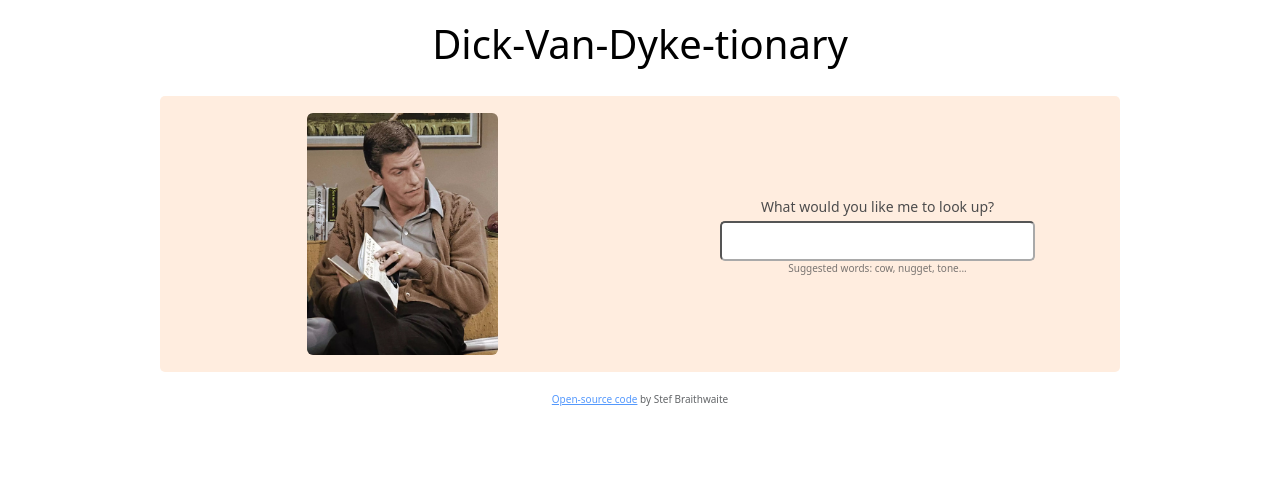
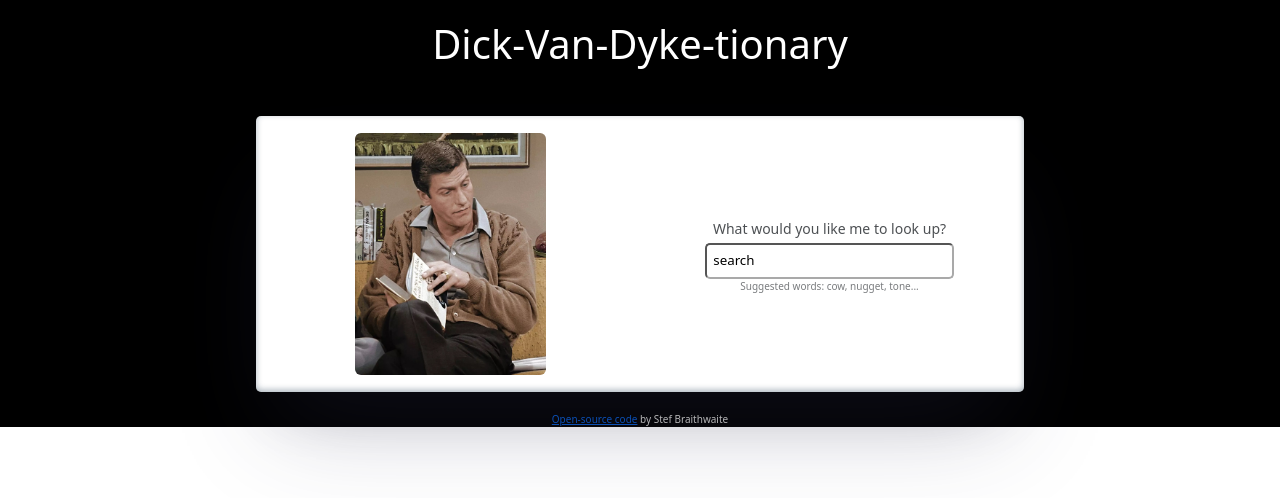
Before and after one commit to nonagongirl/dictionary-app, a React (Create React App) app: page / in a window 1280 px wide. Shown: the top 498 px of the page. Built offline with nearby package versions, Linux system fonts and the light colour scheme; no server answers.

Commit message:
Styled application and added default search value

```diff
--- a/src/App.css
+++ b/src/App.css
@@ -1,11 +1,13 @@
 .App {
   text-align: center;
+  background-color: black;
 }
 
 .footer {
   font-size: 10px;
   opacity: 70%;
   margin-top: 10px;
+  color: rgb(255, 255, 255);
 }
 
 @media (prefers-reduced-motion: no-preference) {
@@ -15,13 +17,13 @@
 }
 
 .App-header {
-  background-color: white;
-  margin: 20px;
+  background-color: rgb(0, 0, 0);
+  padding: 20px;
   display: flex;
   flex-direction: column;
   align-items: center;
   justify-content: center;
-  color: black;
+  color: rgb(255, 255, 255);
 }
 
 .App-link {
--- a/src/Dictionary.css
+++ b/src/Dictionary.css
@@ -1,9 +1,17 @@
+.dictionary {
+  background-color: black;
+}
 .dictionary section {
-  background: #ffeddf;
+  background: #ffffff;
   border-radius: 5px;
   padding: 5px;
   margin: 20px auto;
-  max-width: 75%;
+  max-width: 60%;
+
+  box-shadow: rgba(50, 50, 93, 0.25) 0px 50px 100px -20px,
+    rgba(0, 0, 0, 0.3) 0px 30px 60px -30px,
+    rgba(10, 37, 64, 0.35) 0px -2px 6px 0px inset;
+  font-size: smaller;
 }
 
 .dictionary input {
--- a/src/Dictionary.js
+++ b/src/Dictionary.js
@@ -50,7 +50,11 @@ export default function Dictionary(props) {
               <div className="col-sm-6">
                 <div className="prompt">What would you like me to look up?</div>
                 <form onSubmit={handleSubmit}>
-                  <input type="search" onChange={handleKeywordChange} />
+                  <input
+                    type="search"
+                    onChange={handleKeywordChange}
+                    defaultValue={props.defaultKeyword}
+                  />
                 </form>
                 <div className="hint">
                   Suggested words: cow, nugget, tone...
--- a/src/Meaning.js
+++ b/src/Meaning.js
@@ -4,18 +4,25 @@ import Synonyms from "./Synonyms.js";
 export default function Meaning(props) {
   return (
     <div className="Meaning">
-      <h3>{props.meanings.partOfSpeech}</h3>
-      <div className="row align-items-center justify-content-center">
-        <div className="col-sm-6">
-          <p>Definition: {props.meanings.definition}</p>
+      <h4 class="text-capitalize">{props.meanings.partOfSpeech}</h4>
+      <div className="row align-items-start justify-content-center">
+        <div className="col-sm-4">
+          <p>
+            <strong>Definition:</strong>
+            <br /> {props.meanings.definition}
+          </p>
         </div>
+        <div className="col-sm-4">
+          {" "}
+          <p>
+            <strong>Example:</strong>
+            <br /> {props.meanings.example}
+          </p>
+        </div>
+        <div className="col-sm-4">
+          <Synonyms synonyms={props.meanings.synonyms} />
+        </div>{" "}
       </div>
-      <div className="col-sm-6">
-        {" "}
-        <p>Example: {props.meanings.example}</p>
-      </div>
-      <br />
-      <Synonyms synonyms={props.meanings.synonyms} />
     </div>
   );
 }
--- a/src/Results.js
+++ b/src/Results.js
@@ -7,10 +7,10 @@ export default function Results(props) {
     return (
       <div className="Results">
         <section>
-          <h2>{props.results.word}</h2>
+          <h2 class="text-capitalize">{props.results.word}</h2>
           <Phonetics phonetics={props.results.phonetic} />
         </section>
-        {props.results.meanings.map(function (meanings, index) {
+        {props.results.meanings.map(function(meanings, index) {
           return (
             <section key={index}>
               <Meaning meanings={meanings} />
--- a/src/Synonyms.js
+++ b/src/Synonyms.js
@@ -3,11 +3,16 @@ import React from "react";
 export default function Synonyms(props) {
   if (props.synonyms) {
     return (
-      <ul className="Synonyms">
-        {props.synonyms.map(function (synonym, index) {
-          return <li key={index}> {synonym} </li>;
-        })}
-      </ul>
+      <div className="synonym">
+        <p>
+          <strong>Similar:</strong>
+        </p>
+        <ul className="Synonyms">
+          {props.synonyms.map(function(synonym, index) {
+            return <li key={index}> {synonym} </li>;
+          })}
+        </ul>
+      </div>
     );
   } else {
     return null;
--- a/src/index.css
+++ b/src/index.css
@@ -1,13 +1,19 @@
 body {
   margin: 0;
-  font-family: -apple-system, BlinkMacSystemFont, 'Segoe UI', 'Roboto', 'Oxygen',
-    'Ubuntu', 'Cantarell', 'Fira Sans', 'Droid Sans', 'Helvetica Neue',
+  font-family: -apple-system, BlinkMacSystemFont, "Segoe UI", "Roboto", "Oxygen",
+    "Ubuntu", "Cantarell", "Fira Sans", "Droid Sans", "Helvetica Neue",
     sans-serif;
   -webkit-font-smoothing: antialiased;
   -moz-osx-font-smoothing: grayscale;
 }
 
 code {
-  font-family: source-code-pro, Menlo, Monaco, Consolas, 'Courier New',
+  font-family: source-code-pro, Menlo, Monaco, Consolas, "Courier New",
     monospace;
 }
+
+li {
+  list-style-type: none;
+  padding-right: 6px;
+  display: inline-block;
+}
```
